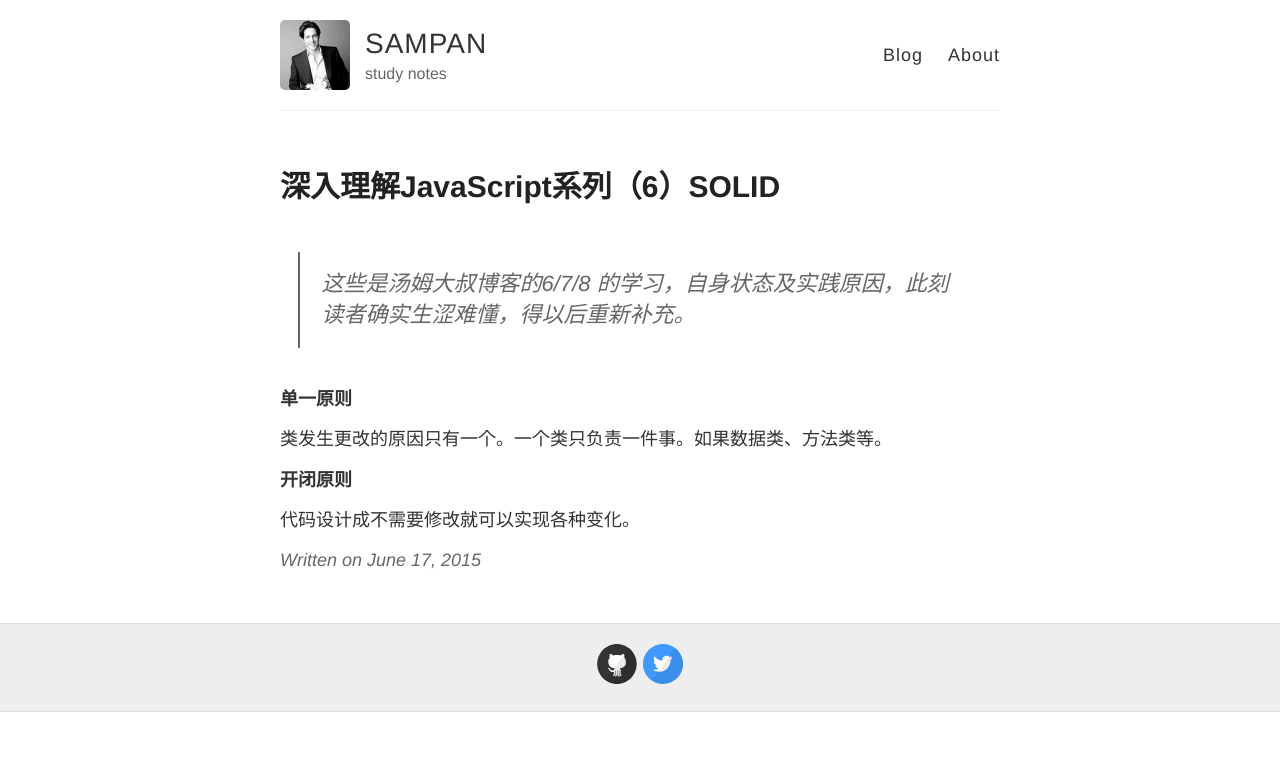
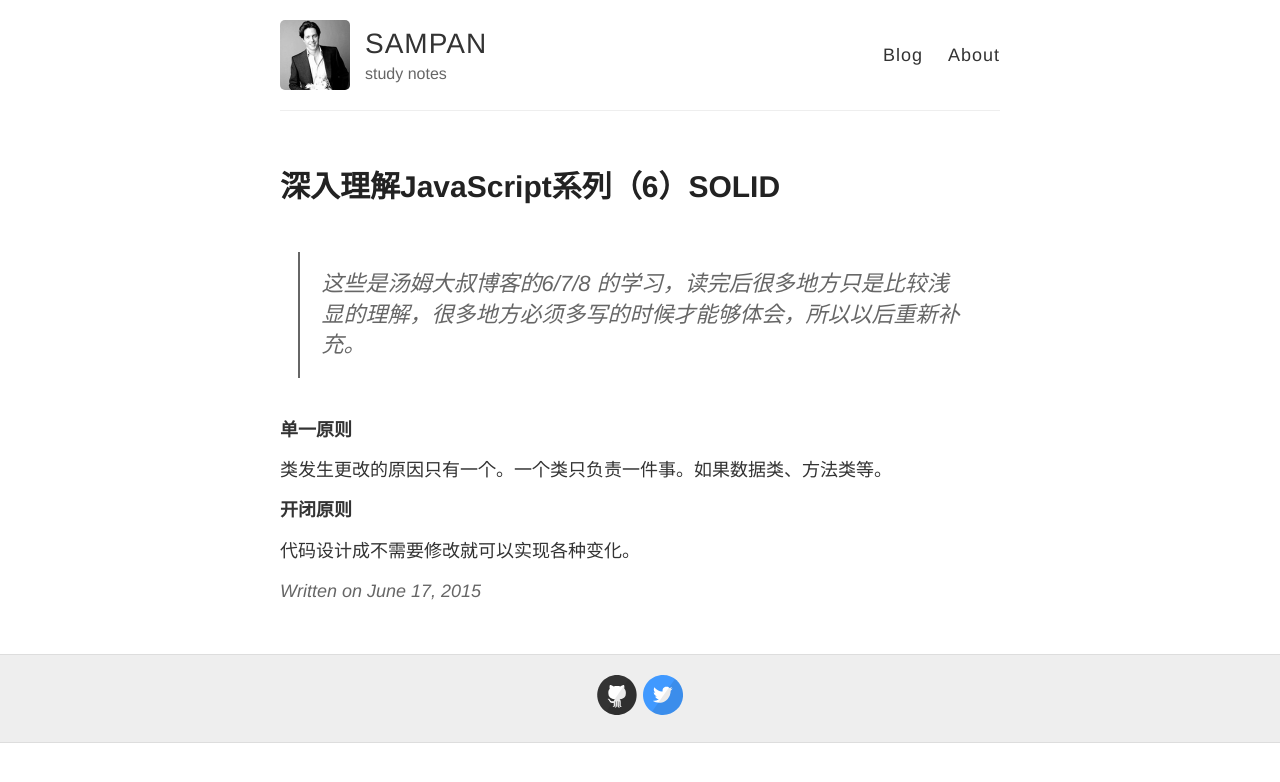
Before and after one commit to 7demo/7demo.github.io, a Jekyll site: the page built from _posts/2015-06-17-深入理解JavaScript(6).md, in a window 1280 px wide. Shown: the top 782 px of the page. Built offline with Jekyll 4.4.1, drawn with Linux system fonts in a browser that asks for light colours; Markdown is read by kramdown in place of the engine named in the settings.

Commit message:
js 6 change

```diff
--- a/_posts/2015-06-17-深入理解JavaScript(6).md
+++ b/_posts/2015-06-17-深入理解JavaScript(6).md
@@ -9,7 +9,7 @@ tags:
 
 ---
 
-> 这些是汤姆大叔博客的6/7/8 的学习，自身状态及实践原因，此刻读者确实生涩难懂，得以后重新补充。
+> 这些是汤姆大叔博客的6/7/8 的学习，读完后很多地方只是比较浅显的理解，很多地方必须多写的时候才能够体会，所以以后重新补充。
 
 **单一原则**
 
```
